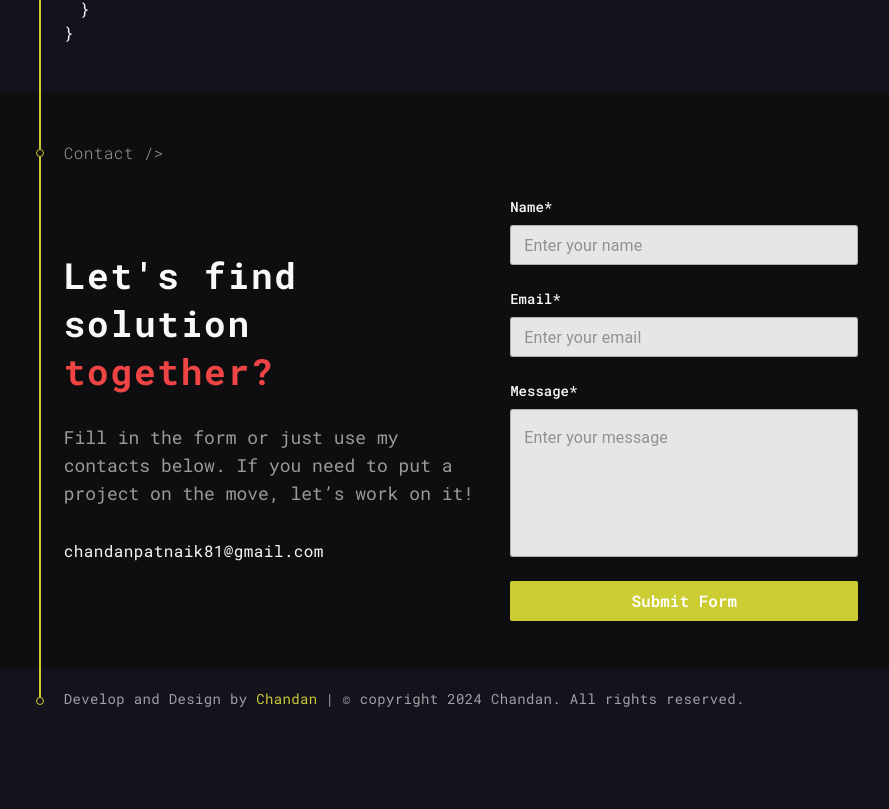
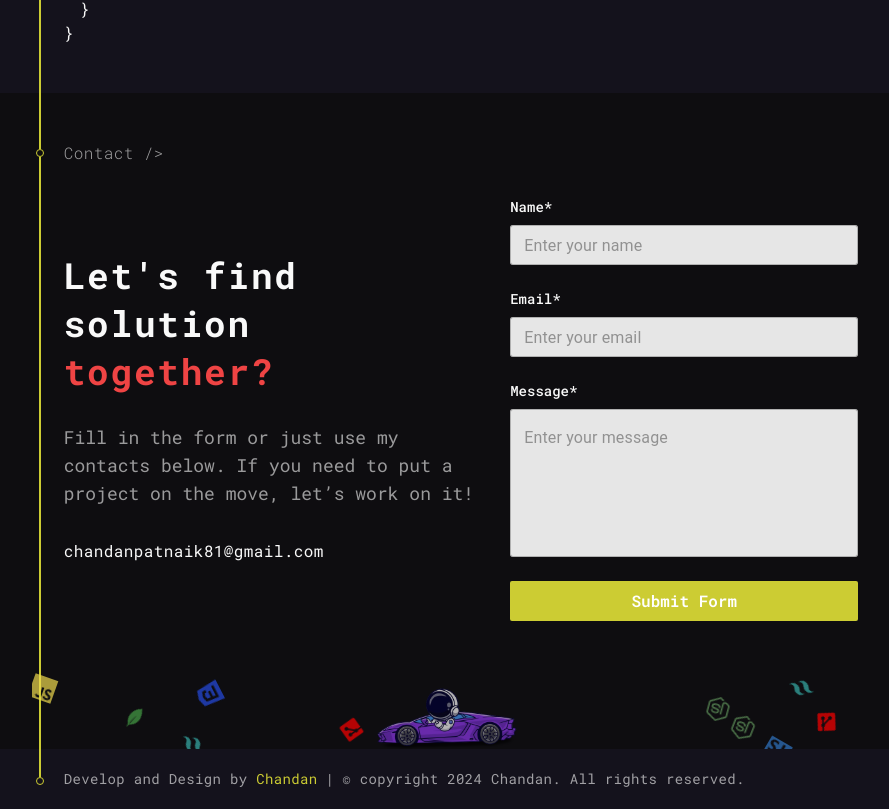
Before and after one commit to ChandanPatnaik/portfolio, a Next.js app: page / in a window 1280 px wide. Shown: the part 3701-4510 px from the top of the page, without its empty margins (195-1084 px from the left). Before the commit the page ends 4430 px from the top, so only its background shows below. Built offline with nearby package versions, Linux system fonts and the light colour scheme.

Commit message:
a car travel section added

```diff
--- /dev/null
+++ b/src/components/home/IconRain.tsx
@@ -0,0 +1,112 @@
+/* eslint-disable @next/next/no-img-element */
+import { motion } from "framer-motion";
+import { useEffect, useState } from "react";
+import {
+  SiCss3,
+  SiExpress,
+  SiGit,
+  SiHtml5,
+  SiJavascript,
+  SiMongodb,
+  SiMongoose,
+  SiNodedotjs,
+  SiPostgresql,
+  SiPrisma,
+  SiTailwindcss,
+  SiTypescript,
+} from "react-icons/si";
+
+const IconRain = () => {
+  const [icons, setIcons] = useState<JSX.Element[]>([]);
+
+  useEffect(() => {
+    const interval = setInterval(() => {
+      const randomIcon = Math.floor(Math.random() * 11);
+      const newIcon = (
+        <motion.div
+          key={Date.now()}
+          initial={{ x: -100, y: Math.random() * window.innerWidth }}
+          animate={{ x: window.innerHeight + 100, rotate: 260 }}
+          transition={{ duration: 2, ease: "linear" }}
+          style={{ position: "absolute" }}
+          onAnimationComplete={() =>
+            setIcons((prevIcons) => prevIcons.slice(1))
+          }
+        >
+          {renderIcon(randomIcon)}
+        </motion.div>
+      );
+
+      setIcons((prevIcons) => [...prevIcons, newIcon]);
+    }, 10);
+
+    return () => clearInterval(interval);
+  }, []);
+
+  const renderIcon = (index: number) => {
+    switch (index) {
+      case 0:
+        return <SiJavascript color="#f0db4f" />;
+      case 1:
+        return <SiTypescript color="#3178c6" />;
+      case 2:
+        return <SiHtml5 color="#e34c26" />;
+      case 3:
+        return <SiCss3 color="#264de4" />;
+      case 4:
+        return <SiTailwindcss color="#38b2ac" />;
+      case 5:
+        return <SiNodedotjs color="#68a063" />;
+      case 6:
+        return <SiExpress color="#000000" />;
+      case 7:
+        return <SiMongodb color="#47a248" />;
+      case 8:
+        return <SiPostgresql color="#336791" />;
+      case 9:
+        return <SiPrisma color="green" />;
+      case 10:
+        return <SiGit color="red" />;
+      case 11:
+        return <SiMongoose color="red" />;
+      default:
+        return null;
+    }
+  };
+
+  return (
+    <section className="bg-dark-slate">
+      <div className="w-full scroll-mt-16 md:scroll-m-10 relative flex items-center justify-center overflow-hidden main-container">
+        <div className="w-full md:w-4/5 lg:w-2/3 h-[10vh] flex items-center relative">
+          <TimeLine />
+          <div className="pl-6 opacity-70 text-base md:text-2xl w-full h-full overflow-hidden relative">
+            {icons}
+            <div className="md:text-lg opacity-100 absolute left-0 right-0 text-center w-full bottom-0 text-white/30">
+              <div className="w-full items-center justify-center flex">
+                <div className="w-fit h-fit translate-y-10 md:translate-y-12">
+                  <motion.img
+                    src="/images/car.png"
+                    alt=""
+                    className="w-32 md:w-40"
+                    animate={{ x: [0, 10, 0, 2, 1, 4, 3] }}
+                    transition={{ duration: 3, repeat: Infinity }}
+                  />
+                </div>
+              </div>
+            </div>
+          </div>
+        </div>
+      </div>
+    </section>
+  );
+};
+
+export default IconRain;
+
+const TimeLine = () => {
+  return (
+    <div className="absolute flex flex-col items-center top-0 left-0 h-[400%] w-4">
+      <div className="w-0.5 h-full bg-light-yellow"></div>
+    </div>
+  );
+};
--- a/src/components/home/index.ts
+++ b/src/components/home/index.ts
@@ -3,5 +3,6 @@
 export { default as Experience } from "./Experience";
 export { default as Expertise } from "./Expertise";
 export { default as Hero } from "./Hero";
+export { default as IconRain } from "./IconRain";
 export { default as Projects } from "./Projects";
 export { default as Skills } from "./Skills";
--- a/src/pages/index.tsx
+++ b/src/pages/index.tsx
@@ -5,6 +5,7 @@
   Experience,
   Expertise,
   Hero,
+  IconRain,
   Projects,
   Skills,
 } from "@/components/home";
@@ -71,6 +72,7 @@
               <Projects />
               <About />
               <Contact />
+              <IconRain />
             </div>
           </PublicLayout>
         )}
```
Also changed, not shown: public/images/car.png (added).
